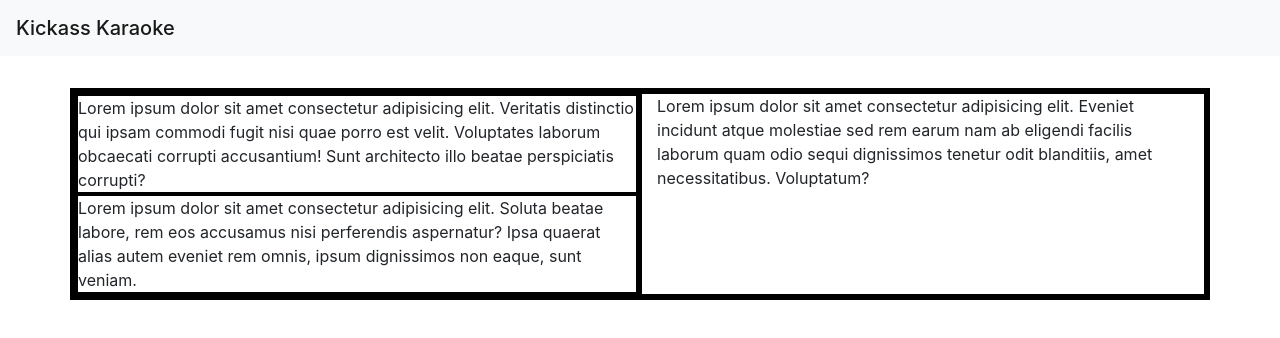
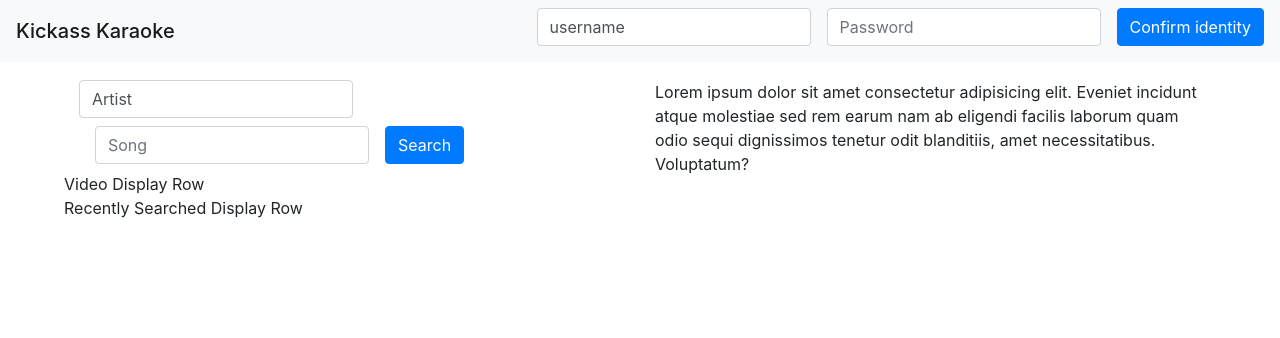
Before and after one commit to alexszoeke/Kickass-Karaoke, a plain HTML site: page index.html in a window 1280 px wide. Drawn offline with nearby package versions, Linux system fonts and the light colour scheme.

Commit message:
Added input fields and buttons

```diff
--- a/assets/css/style.css
+++ b/assets/css/style.css
@@ -1,7 +1,8 @@
-div {
+.container > div {
     border: solid black 2px;
 }
 
-.container {
-    margin: 2rem auto;
+.container-fluid {
+    margin: 5rem auto;
+    width: 90%;
 }
--- a/index.html
+++ b/index.html
@@ -15,33 +15,56 @@
 
 <body>
 
-    <nav class="navbar navbar-light bg-light">
+    <nav class="navbar navbar-light bg-light fixed-top">
         <span class="navbar-brand mb-0 h1">Kickass Karaoke</span>
+        <form class="form-inline">
+                <div class="form-group mb-2">
+                  <label for="staticEmail2" class="sr-only">Email</label>
+                  <input type="text" class="form-control" id="username" value="username">
+                </div>
+                <div class="form-group mx-sm-3 mb-2">
+                  <label for="inputPassword2" class="sr-only">Password</label>
+                  <input type="password" class="form-control" id="inputPassword2" placeholder="Password">
+                </div>
+                <button type="submit" class="btn btn-primary mb-2">Confirm identity</button>
+              </form>
     </nav>
 
-    <div class="container">
+    <div class="container-fluid">
         <div class="row justify-content-center">
             <!--Video Display and Recently Searched-->
             <div class="col-md-6">
+                    <form class="form-inline">
+                            <div class="form-group mb-2">
+                              <label for="artist-search" class="sr-only">Artist</label>
+                              <input type="text" class="form-control" id="artist-search" value="Artist">
+                            </div>
+                            <div class="form-group mx-sm-3 mb-2">
+                              <label for="title-search" class="sr-only">Title</label>
+                              <input type="text" class="form-control" id="title-search" placeholder="Song">
+                            </div>
+                            <button type="submit" class="btn btn-primary mb-2">Search</button>
+                          </form>
                 <!--Video Display-->
-                <div class="row">
-                    Lorem ipsum dolor sit amet consectetur adipisicing elit. Veritatis distinctio qui ipsam commodi fugit nisi quae porro est velit. Voluptates laborum obcaecati corrupti accusantium! Sunt architecto illo beatae perspiciatis corrupti?
+                <div class="row" id="video-display">
+                    Video Display Row
                 </div>
                 <!--Recently Searched-->
-                <div class="row">
-                    Lorem ipsum dolor sit amet consectetur adipisicing elit. Soluta beatae labore, rem eos accusamus nisi perferendis aspernatur? Ipsa quaerat alias autem eveniet rem omnis, ipsum dignissimos non eaque, sunt veniam.
-                </div>
-                </div>
-
-                <!--Lyrics-->
-                <div class="col-md-6">
-                    Lorem ipsum dolor sit amet consectetur adipisicing elit. Eveniet incidunt atque molestiae sed rem earum nam ab eligendi facilis laborum quam odio sequi dignissimos tenetur odit blanditiis, amet necessitatibus. Voluptatum?
+                <div class="row" id="recent-display">
+                    Recently Searched Display Row
                 </div>
             </div>
+
+            <!--Lyrics-->
+            <div class="col-md-6" id="lyrics-display">
+                Lorem ipsum dolor sit amet consectetur adipisicing elit. Eveniet incidunt atque molestiae sed rem earum nam ab eligendi facilis
+                laborum quam odio sequi dignissimos tenetur odit blanditiis, amet necessitatibus. Voluptatum?
+            </div>
         </div>
+    </div>
 
 
-<script src="https://www.gstatic.com/firebasejs/4.11.0/firebase.js"></script>
+    <script src="https://www.gstatic.com/firebasejs/4.11.0/firebase.js"></script>
 </body>
 
 </html>
```
